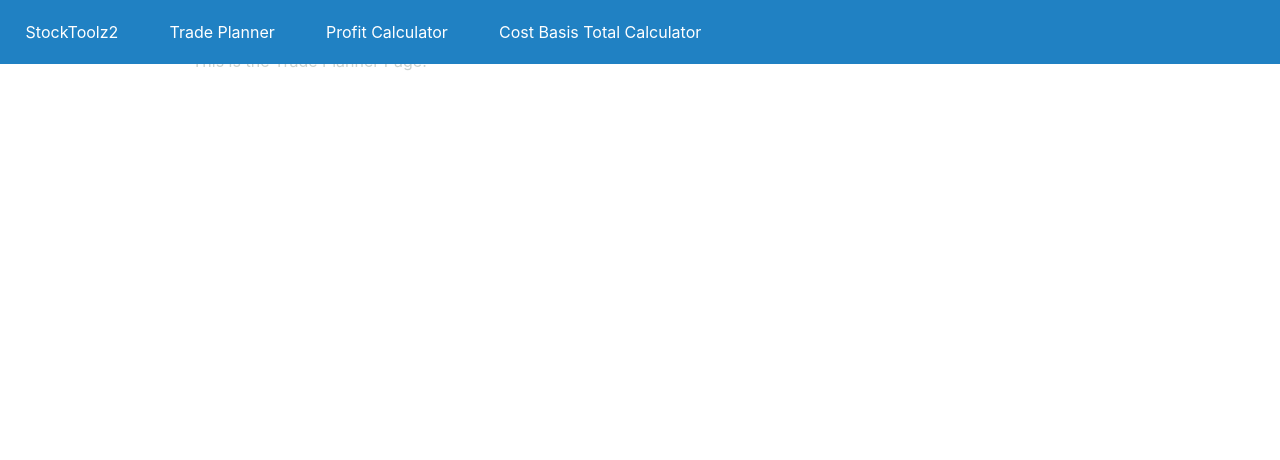
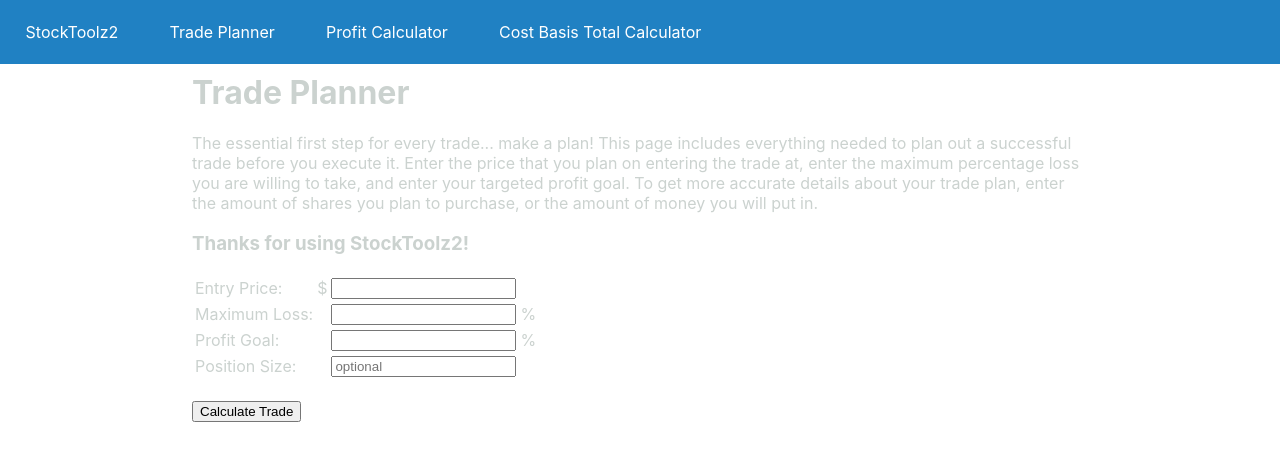
Before and after one commit to Helaman99/StockToolz2, a React (Create React App) app in the folder stock-toolz-2/: page /trade-planner in a window 1280 px wide. Shown: the top 460 px of the page. Built offline with nearby package versions, Linux system fonts and the light colour scheme.

Commit message:
Fully functional trade planner

```diff
--- a/stock-toolz-2/src/pages/TradePlanner.js
+++ b/stock-toolz-2/src/pages/TradePlanner.js
@@ -1,9 +1,91 @@
 import './pages.css';
 
 export default function TradePlanner() {
+
+    const calcTrade = () => {
+        var entry = document.getElementById("entry").value;
+        var loss = document.getElementById("loss").value;
+        var goal = document.getElementById("goal").value;
+        var position = document.getElementById("position").value;
+
+        if (entry === '' || loss === '' || goal === '')
+            document.getElementById("results").innerHTML = "<br><font color = 'red'>Please make sure at least the first three fields are filled out.</font>";
+        else if (isNaN(entry) || isNaN(loss) || isNaN(goal))
+            document.getElementById("results").innerHTML = "<br><font color = 'red'>Please enter numbers only. (Decimals are fine)</font>";
+        else {
+            entry = parseFloat(entry);
+            var lossPercent = parseFloat(loss)/100;
+            var goalPercent = parseFloat(goal)/100;
+
+            var lossPrice = (entry - (entry * lossPercent)).toFixed(4);
+            var goalPrice = (entry + (entry * goalPercent)).toFixed(4);
+
+            var msg =  "<br><br>Entry Price: $" + entry.toFixed(4) + "<br>"
+            + "Risk to Reward Ratio: " + (goalPercent / lossPercent).toFixed(2) + "<br><br>"
+            + "Place your stop loss at <i>$" + lossPrice + "</i> and sell at <i>$" + goalPrice
+            + "</i><br><br>"
+
+            document.getElementById("results").innerHTML = msg;
+
+            if (position !== '') {
+                if (!isNaN(position)) {
+                    position = parseFloat(position);
+                    var costBasis = position * entry;
+                    var lossAmount = costBasis * lossPercent;
+                    var profitAmount = costBasis * goalPercent;
+
+                    var msg2 = "Position Size: " + position + " shares<br>"
+                    + "Cost Basis: $" + costBasis.toFixed(2) + "<br><br>"
+                    + "If you sell all shares at a " + loss
+                    + "% loss, you will lose $" + lossAmount.toFixed(2) + "<br>"
+                    + "If you sell all your shares at a " + goal
+                    + "% profit, you will make $" + profitAmount.toFixed(2);
+
+                     document.getElementById("positionResults").innerHTML = msg2;
+                }
+                else
+                    document.getElementById("positionResults").innerHTML = "<br><font color = 'red'>Please enter numbers only for your position size.</font>";
+            }
+            else
+                document.getElementById("positionResults").innerHTML = '';
+        }
+    };
+
     return (
         <div className = 'page' id = 'trade-planner'>
-            This is the Trade Planner Page!
+            <h1>Trade Planner</h1>
+            <p>
+                The essential first step for every trade... make a plan!
+                This page includes everything needed to plan out a successful
+                trade before you execute it.
+
+                Enter the price that you plan on entering the trade at, enter
+                the maximum percentage loss you are willing to take, and
+                enter your targeted profit goal.
+
+                To get more accurate details about your trade plan, enter the
+                amount of shares you plan to purchase, or the amount of money
+                you will put in.
+            </p>
+            <h3>Thanks for using StockToolz2!</h3>
+
+            <table>
+            <tr><td><label>Entry Price: </label></td><td>$</td>
+            <td><input type = "text" id = "entry" required /></td></tr>
+            <tr><td><label>Maximum Loss: </label></td><td></td>
+            <td><input type = "text" id = "loss" required /></td><td>%</td></tr>
+            <tr><td><label>Profit Goal: </label></td><td></td>
+            <td><input type = "text" id = "goal" required /></td><td>%</td></tr>
+            <tr><td><label>Position Size: </label></td><td></td>
+            <td><input type = "text" id = "position" placeholder = "optional" /></td></tr>
+            </table>
+
+            <br />
+            <button onClick = {calcTrade}>Calculate Trade</button>
+
+            <br />
+            <div id = "results"></div>
+            <div id = "positionResults"></div>
         </div>
     );
 }
```
